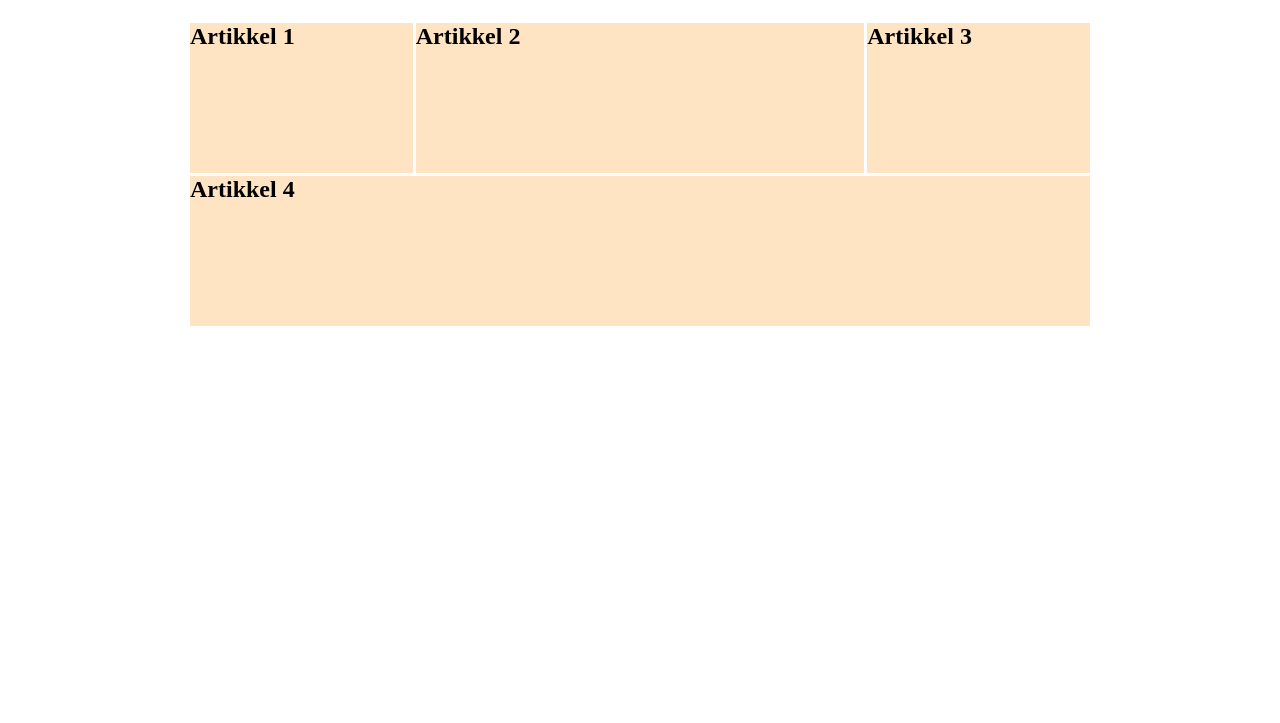
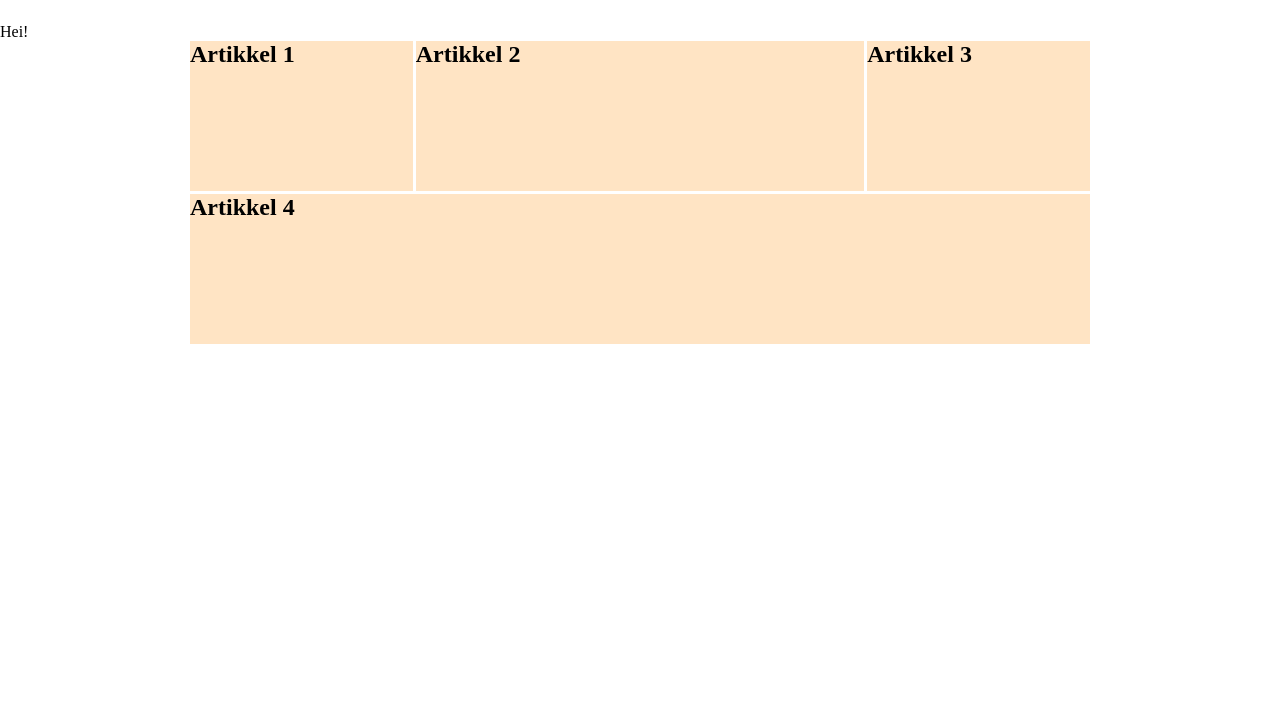
Before and after one commit to rasmusgraver/Avis_layout, a plain HTML site: page index.html in a window 1280 px wide. Shown: the part 77-800 px from the top of the page. Drawn offline with Linux system fonts and the light colour scheme.

Commit message:
La inn en setning i toppen

```diff
--- a/index.html
+++ b/index.html
@@ -9,6 +9,8 @@
 </head>
 
 <body>
+
+    <p>Hei!</p>
 
     <header>
 
```
